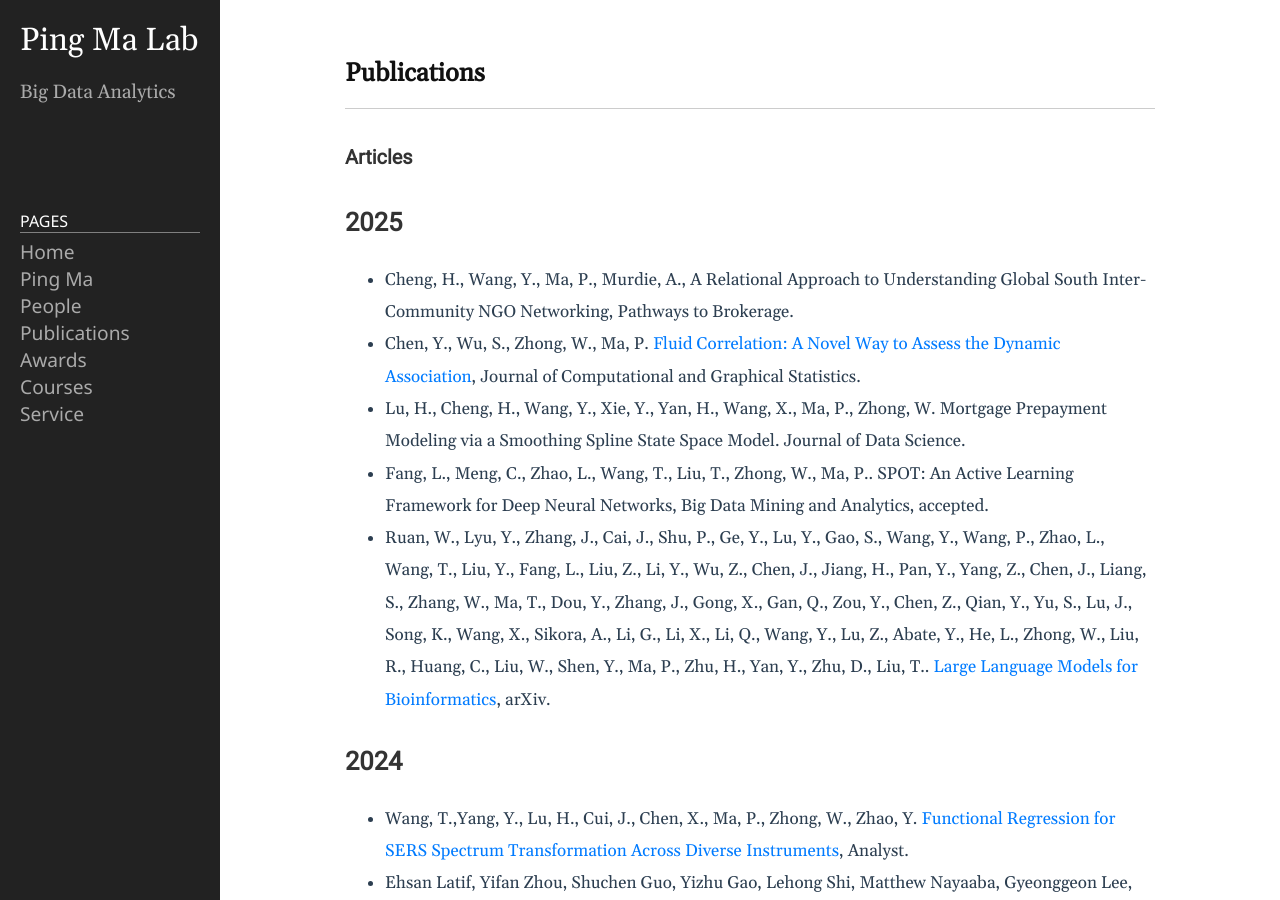
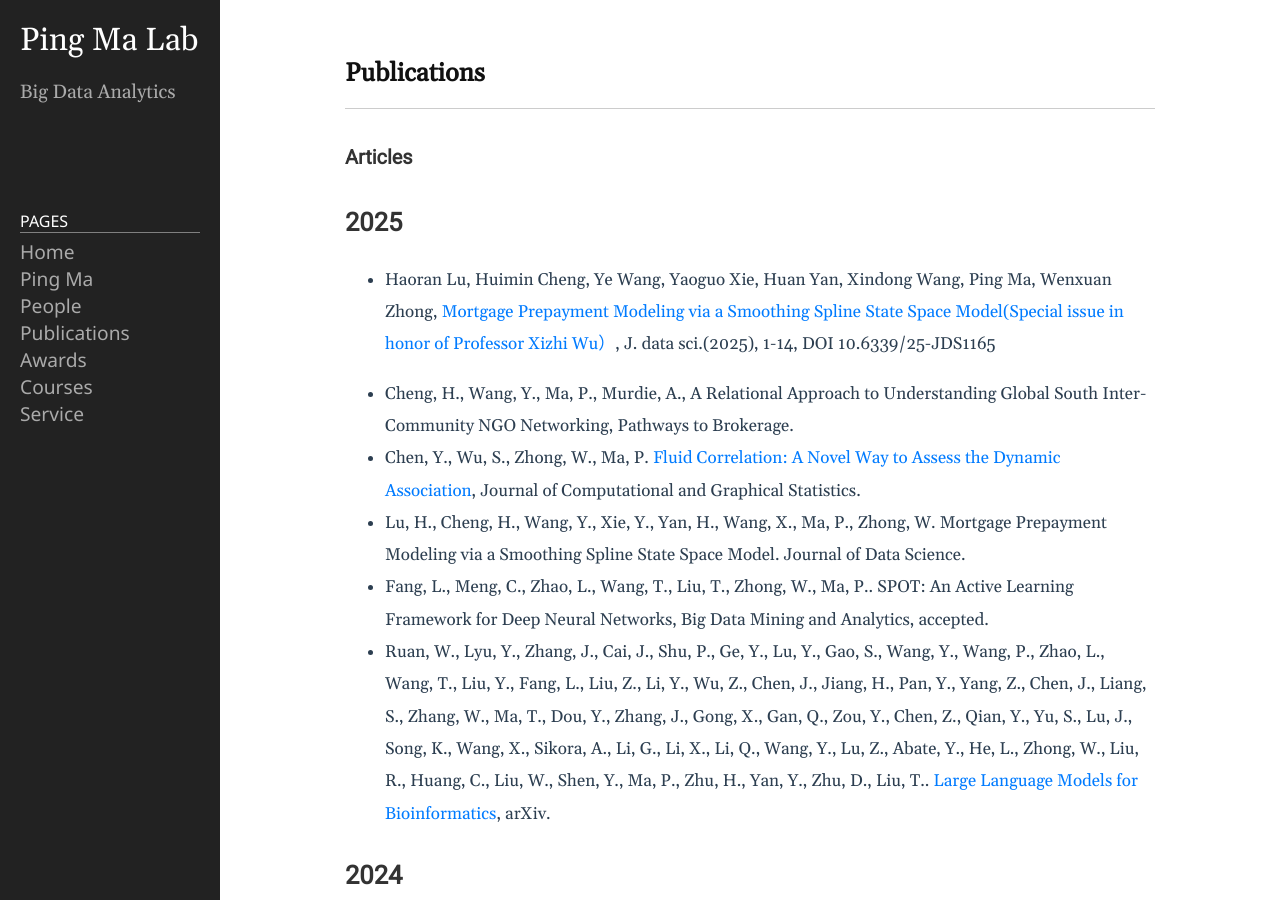
Before and after one commit to BDALpingio/BDALpingio.github.io, a Jekyll site: the page built from 3_publications.md, in a window 1280 px wide and 900 px high. Built offline with Jekyll 4.4.1, drawn with Linux system fonts in a browser that asks for light colours.

Commit message:
Update 3_publications.md

```diff
--- a/3_publications.md
+++ b/3_publications.md
@@ -8,6 +8,8 @@ permalink: /3_publications/
 
 
 ## 2025
+- Haoran Lu, Huimin Cheng, Ye Wang, Yaoguo Xie, Huan Yan, Xindong Wang, Ping Ma, Wenxuan Zhong, [Mortgage Prepayment Modeling via a Smoothing Spline State Space Model(Special issue in honor of Professor Xizhi Wu）](https://jds-online.org/journal/JDS/article/1406/info), J. data sci.(2025), 1-14, DOI 10.6339/25-JDS1165
+
 - Cheng, H., Wang, Y., Ma, P., Murdie, A., A Relational Approach to Understanding Global South Inter-Community NGO Networking, Pathways to Brokerage.
 - Chen, Y., Wu, S., Zhong, W., Ma, P. [Fluid Correlation: A Novel Way to Assess the Dynamic Association](https://www.tandfonline.com/doi/full/10.1080/10618600.2024.2444373?scroll=top&needAccess=true), Journal of Computational and Graphical Statistics.
 - Lu, H., Cheng, H., Wang, Y., Xie, Y., Yan, H., Wang, X., Ma, P., Zhong, W. Mortgage Prepayment Modeling via a Smoothing Spline State Space Model. Journal of Data Science.
```
